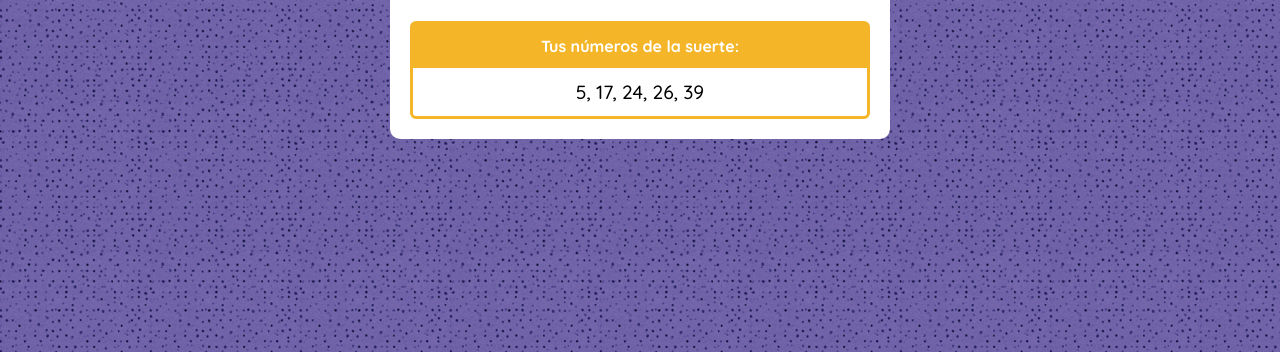
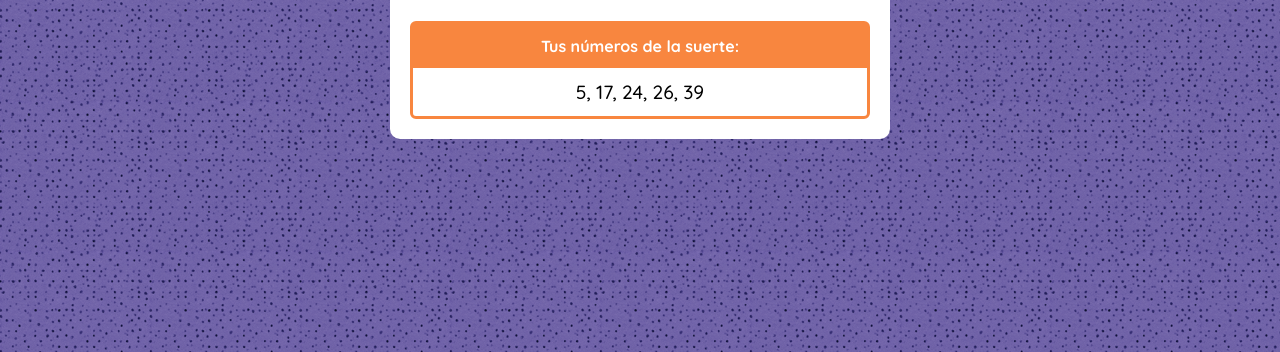
Before and after one commit to nperkinsr/la-miga-de-la-fortuna, a plain HTML site: page index.html in a window 1280 px wide. Shown: the part 498-850 px from the top of the page. Drawn offline with nearby package versions, Linux system fonts and the light colour scheme.

Commit message:
Add files via upload

```diff
--- a/style.css
+++ b/style.css
@@ -4,7 +4,7 @@
 :root {
   --black: #000000;
   --white: #ffffff;
-  --color1: #f4b628;
+  --color1: #f8863f;
 }
 
 * {
```
